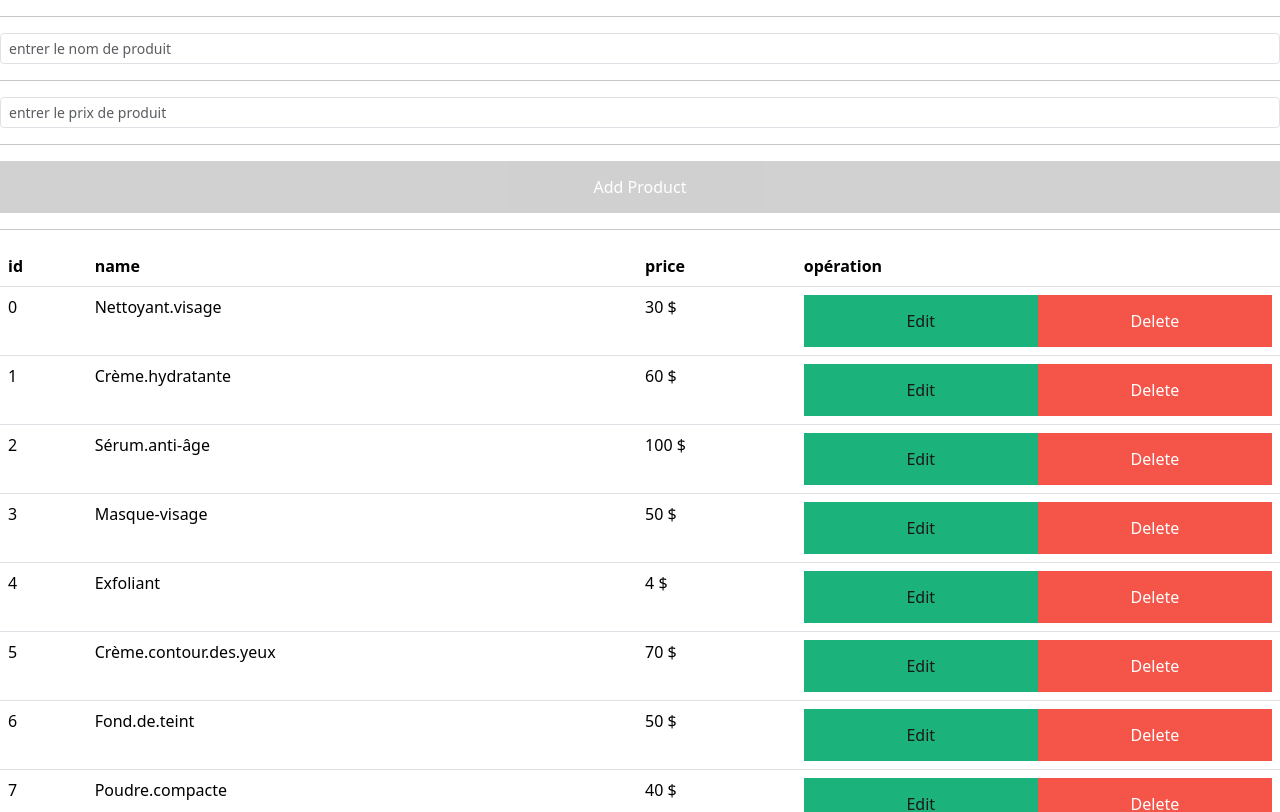
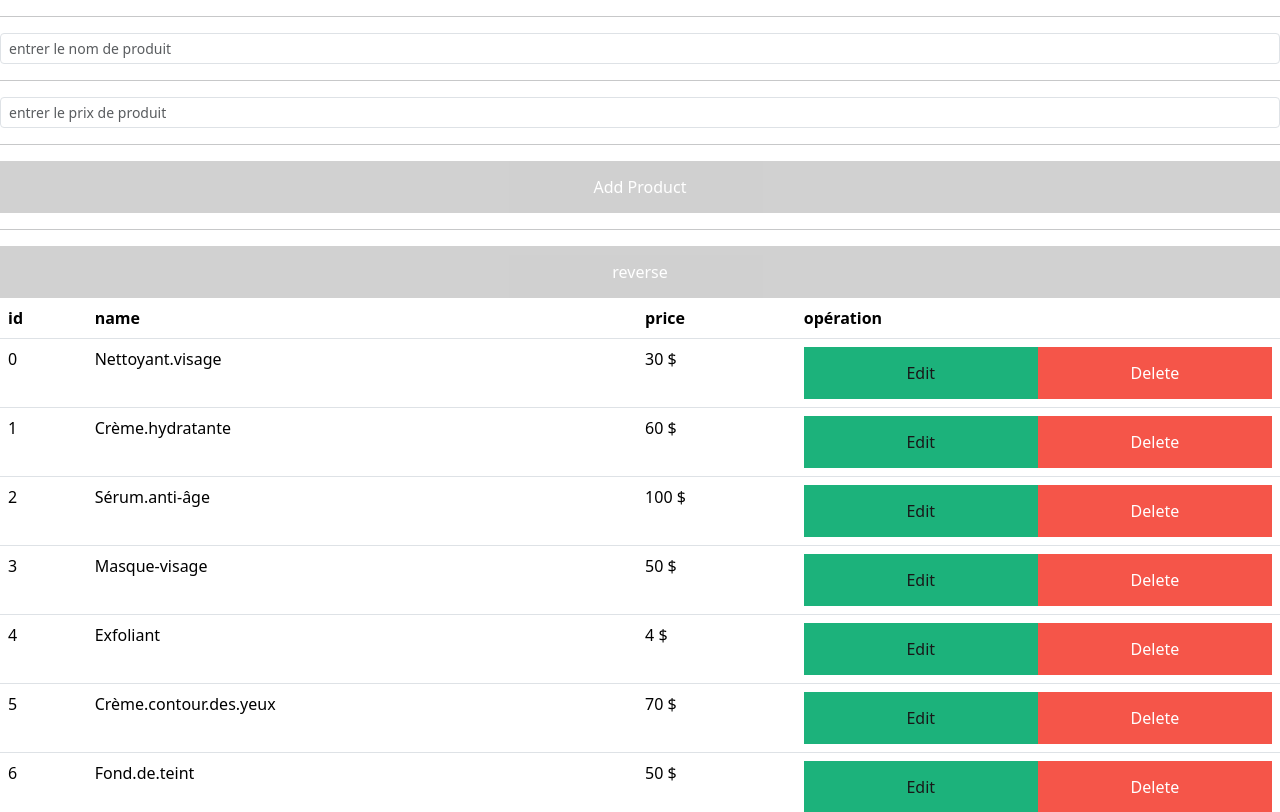
Before and after one commit to hayetmnasrighabri/projet-produits-cosm-tiques, a React (Create React App) app: page / in a window 1280 px wide. Shown: the top 812 px of the page. Built offline with nearby package versions, Linux system fonts and the light colour scheme.

Commit message:
inverser un tableau

```diff
--- a/src/component/ListesProduits.css
+++ b/src/component/ListesProduits.css
@@ -26,6 +26,9 @@ button {
   .deletebtn {
     background-color: #f44336;
   }
+  .InsertBtn {
+    background-color: #4c36f4;
+  }
   .Enregbtn {
     background-color:#04AA6D;
     color: rgb(2, 2, 2);
--- a/src/component/ListesProduits.js
+++ b/src/component/ListesProduits.js
@@ -38,6 +38,7 @@ function ListesProduits() {
     console.log(newProduit)
     setNewName('')
     setNewPrice('')
+    console.log(newName)
   }
 
   const handleDelete=(id)=>{
@@ -48,6 +49,12 @@ function ListesProduits() {
   const handleEdit=(id)=>{
     setEdit(id)
   }
+ const handleReverse=()=>{
+  const nextProduct = [...produits]
+  nextProduct.reverse()
+  setProduits(nextProduct)
+ }
+
   return (
     <div>
       <form onSubmit={handleAddProduct}>
@@ -63,6 +70,7 @@ function ListesProduits() {
         <hr/>
     <button type='submit'>Add Product</button>
     </form><hr/>
+    <button type='submit' onClick={handleReverse}>reverse</button>
       <table className="table">
   <thead>
     <tr>
```
Also changed, not shown: src/logo.svg (deleted).
